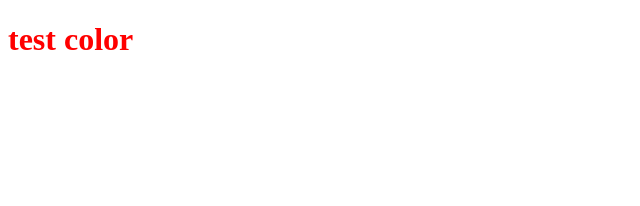
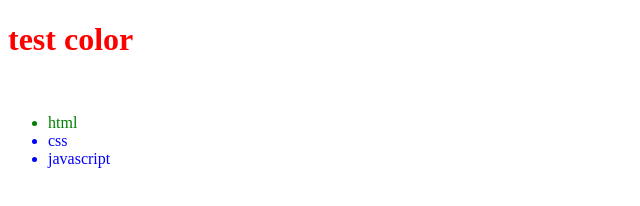
Before and after one commit to achilcode/html-css, a plain HTML site: page index.html in a window 1280 px wide. Shown: the whole page, without its empty margins (0-640 px from the left). Drawn offline with Linux system fonts and the light colour scheme.

Commit message:
first-li change color

```diff
--- a/index.html
+++ b/index.html
@@ -10,5 +10,12 @@
     <h1>
         test color
     </h1>
+    <br>
+    <ul>
+        <li class="first-li">html</li>
+        <li>css</li>
+        <li>javascript</li>
+    </ul>
+    <br>
 </body>
 </html>
--- a/style.css
+++ b/style.css
@@ -1,3 +1,11 @@
 h1 {
     color: red;
 }
+
+li {
+    color: blue;
+}
+
+.first-li {
+    color: green;
+}
```
